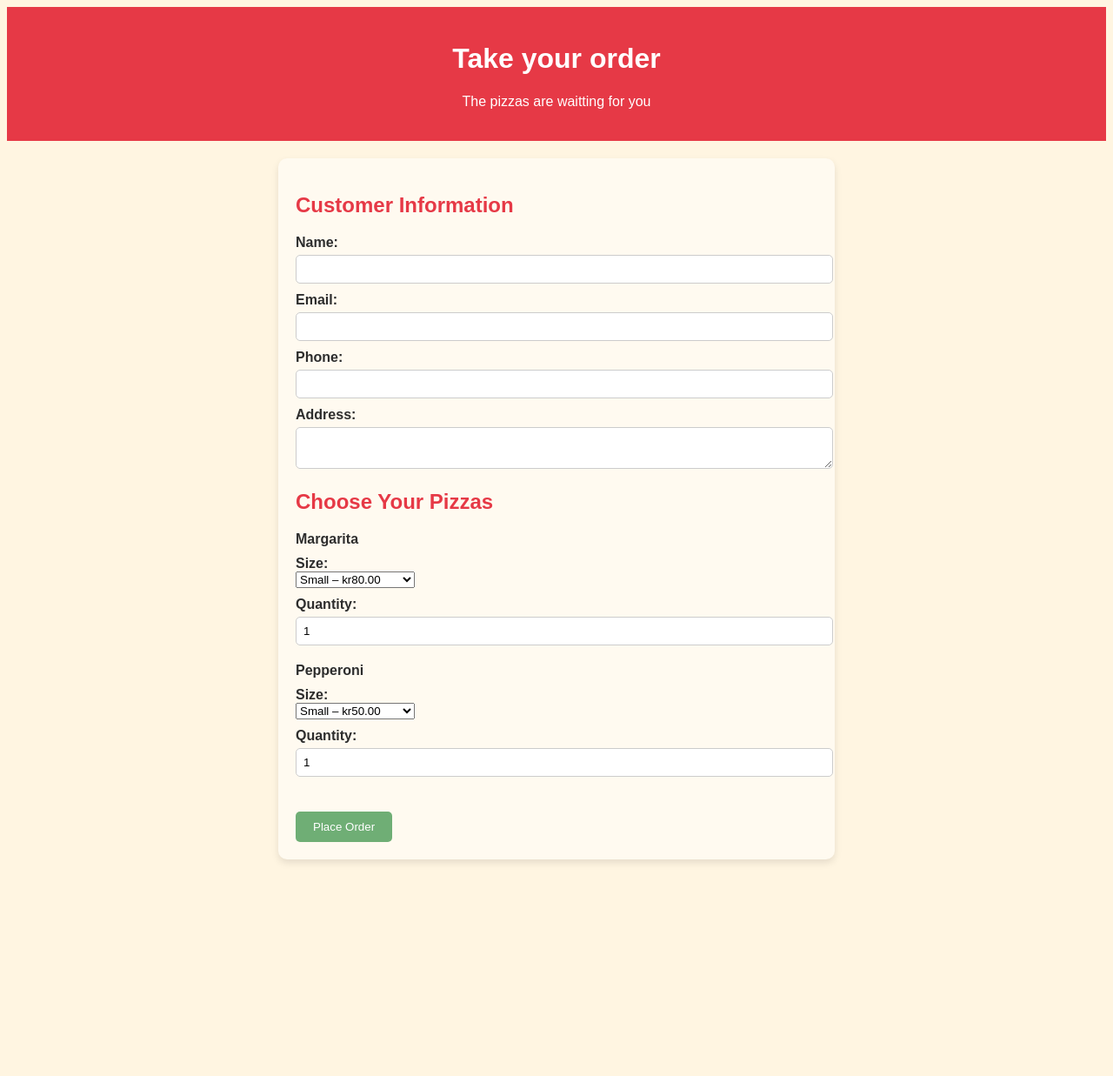
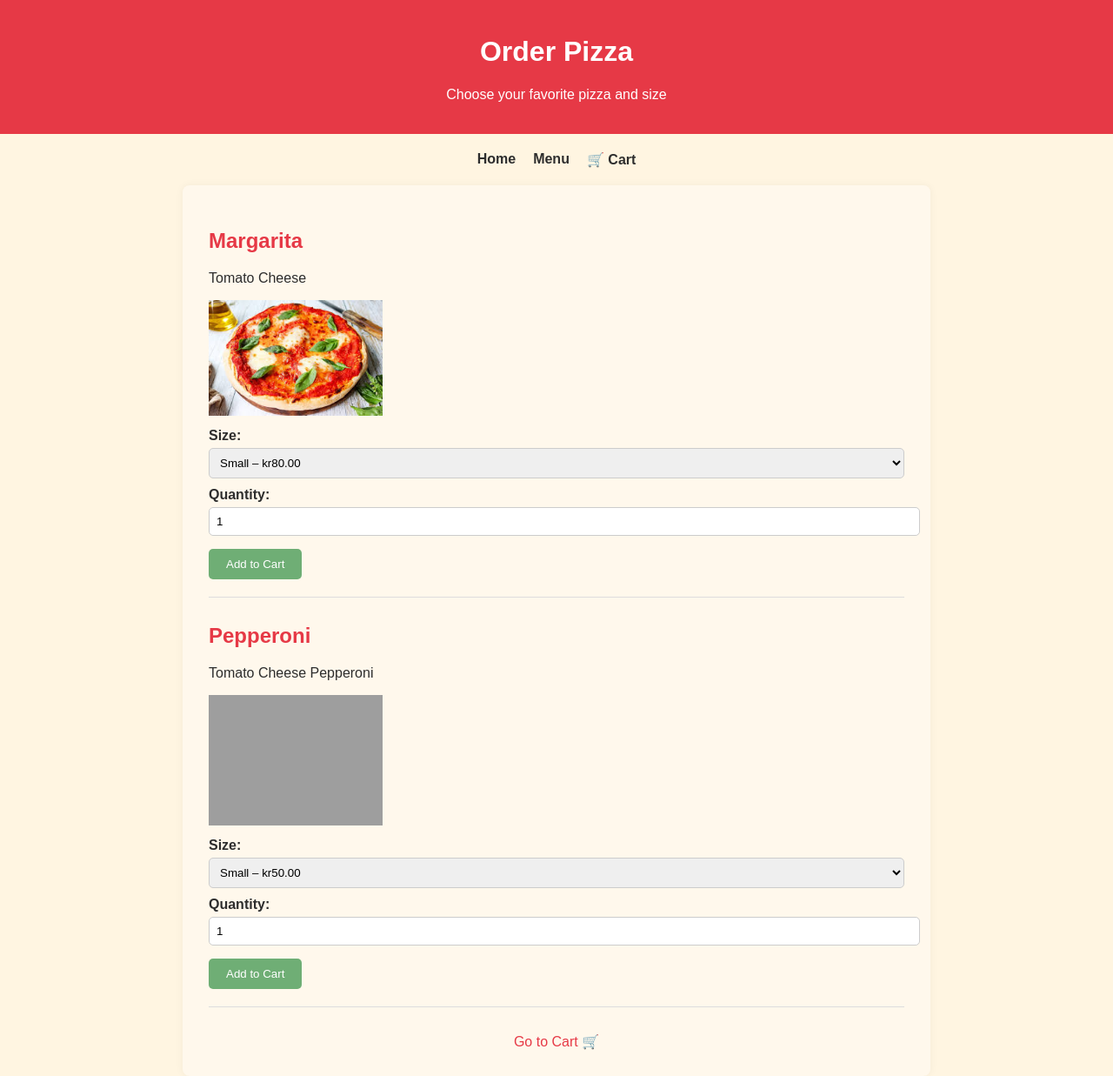
Before and after one commit to sindrenv/Pizza-Website, a Django app: page /order/ in a window 1280 px wide. Shown: the whole page at 87% size. Before the commit the page ends 992 px from the top, so only its background shows below. Run offline with Django 5.2, Linux system fonts and the light colour scheme; data comes from the database, SQL or seed files in the repository; both versions use the stored data as it was after the commit; grey boxes are pictures that could not be loaded.

Commit message:
Changes 13/04

```diff
--- a/Pizza_App/templates/order.html
+++ b/Pizza_App/templates/order.html
@@ -1,13 +1,11 @@
 <!DOCTYPE html>
 <html lang="en">
-
 <head>
     <meta charset="UTF-8">
-    <meta name="viewport" content="width=device-width, initial-scale=1.0">
-    <title>The Pizzería</title>
+    <title>Order Pizza - La Pizzería</title>
     <style>
         body {
-            margin: 100;
+            margin: 0;
             font-family: Arial, sans-serif;
             background-color: #FFF5E1;
             color: #2D2D2D;
@@ -33,120 +31,120 @@
             font-weight: bold;
         }
 
-        section {
-            padding: 20px;
-            text-align: center;
+        .order-section {
+            max-width: 800px;
+            margin: 0 auto;
+            background-color: #fff8ec;
+            padding: 30px;
+            border-radius: 8px;
+            box-shadow: 0 0 10px rgba(0,0,0,0.05);
         }
 
-        .cta-button {
-            display: inline-block;
-            padding: 10px 20px;
-            background-color: #6FAE75;
-            color: white;
-            text-decoration: none;
-            border-radius: 5px;
-            margin-top: 20px;
+        h2 {
+            color: #E63946;
         }
 
-        footer {
-            background-color: #E63946;
-            color: white;
-            text-align: center;
-            padding: 10px;
-            position: relative;
-            bottom: 0;
-            width: 100%;
-        }
-    </style>
-</head>
-
-<header>
-    <h1>Take your order</h1>
-    <p>The pizzas are waitting for you</p>
-</header>
-
-
-
-    <form method="post" class="order-form">
-        {% csrf_token %}
-
-        <h2>Customer Information</h2>
-        <label>Name:</label>
-        <input type="text" name="name" required><br>
-
-        <label>Email:</label>
-        <input type="email" name="email" required><br>
-
-        <label>Phone:</label>
-        <input type="text" name="phone" required><br>
-
-        <label>Address:</label>
-        <textarea name="address" required></textarea><br>
-
-        <h2>Choose Your Pizzas</h2>
-
-        {% for pizza in pizzas %}
-        <div style="margin-bottom: 20px;">
-          <strong>{{ pizza.name }}</strong><br>
-
-          <label for="size_{{ pizza.id }}">Size:</label>
-          <select name="pizza_size_id_{{ pizza.id }}">
-            {% for size in pizza.sizes.all %}
-              <option value="{{ size.id }}">{{ size.get_size_display }} – kr{{ size.price }}</option>
-            {% endfor %}
-          </select>
-
-          <label for="quantity_{{ pizza.id }}">Quantity:</label>
-          <input type="number" name="quantity_{{ pizza.id }}" value="1" min="0">
-        </div>
-      {% endfor %}
-
-        <button type="submit">Place Order</button>
-    </form>
-
-    <style>
-        .order-form {
-            max-width: 600px; /* Limita el ancho del formulario */
-            margin: 20px auto; /* Centra el formulario */
-            padding: 20px;
-            background-color: #FFFAF0; /* Color de fondo */
-            border-radius: 10px; /* Bordes redondeados */
-            box-shadow: 0 4px 8px rgba(0, 0, 0, 0.1); /* Sombra suave */
+        .pizza-block {
+            margin-bottom: 30px;
+            border-bottom: 1px solid #ddd;
+            padding-bottom: 20px;
         }
 
-        .order-form h2 {
-            color: #E63946; /* Color del título */
+        .pizza-block:last-child {
+            border-bottom: none;
         }
 
-        .order-form label {
-            display: block; /* Muestra las etiquetas en bloque */
+        label {
+            display: block;
             margin-top: 10px;
             font-weight: bold;
         }
 
-        .order-form input,
-        .order-form textarea {
-            width: 100%; /* Ajusta al ancho del formulario */
+        select, input[type="number"] {
+            width: 100%;
             padding: 8px;
             margin-top: 5px;
             border: 1px solid #ccc;
             border-radius: 5px;
         }
 
-        .order-form button {
+        button {
             background-color: #6FAE75;
             color: white;
             padding: 10px 20px;
+            margin-top: 15px;
             border: none;
             border-radius: 5px;
             cursor: pointer;
-            margin-top: 20px;
         }
 
-        .order-form button:hover {
-            background-color: #5A9E64; /* Cambio de color al pasar el cursor */
+        button:hover {
+            background-color: #5A9E64;
+        }
+
+        .cart-link {
+            display: block;
+            text-align: center;
+            margin-top: 20px;
+            font-size: 16px;
+        }
+
+        .cart-link a {
+            color: #E63946;
+            text-decoration: none;
+        }
+
+        .cart-link a:hover {
+            text-decoration: underline;
         }
     </style>
+</head>
 
+<body>
 
+<header>
+    <h1>Order Pizza</h1>
+    <p>Choose your favorite pizza and size</p>
+</header>
+
+<nav>
+    <a href="{% url 'home' %}">Home</a>
+    <a href="{% url 'menu' %}">Menu</a>
+    <a href="{% url 'view_cart' %}">🛒 Cart</a>
+</nav>
+
+<section class="order-section">
+    {% for pizza in pizzas %}
+        <div class="pizza-block">
+            <h2>{{ pizza.name }}</h2>
+            <p>{{ pizza.description }}</p>
+            {% if pizza.image %}
+                <img src="{{ pizza.image.url }}" alt="{{ pizza.name }}" width="200">
+            {% endif %}
+
+            <form method="post" action="{% url 'add_to_cart' %}">
+                {% csrf_token %}
+                <input type="hidden" name="pizza_id" value="{{ pizza.id }}">
+
+                <label for="size_{{ pizza.id }}">Size:</label>
+                <select name="size_id" id="size_{{ pizza.id }}" required>
+                    {% for size in pizza.sizes.all %}
+                        <option value="{{ size.id }}">{{ size.get_size_display }} – kr{{ size.price }}</option>
+                    {% endfor %}
+                </select>
+
+                <label for="quantity_{{ pizza.id }}">Quantity:</label>
+                <input type="number" name="quantity" id="quantity_{{ pizza.id }}" value="1" min="1">
+
+                <button type="submit">Add to Cart</button>
+            </form>
+        </div>
+    {% endfor %}
+
+    <div class="cart-link">
+        <a href="{% url 'view_cart' %}">Go to Cart 🛒</a>
+    </div>
+</section>
+
+</body>
 </html>
--- a/Pizza_App/views.py
+++ b/Pizza_App/views.py
@@ -91,6 +91,77 @@ def order(request):
 def confirmation(request):
     return render(request, 'confirmation.html')
 
+def add_to_cart(request):
+    if request.method == 'POST':
+        pizza_id = request.POST.get('pizza_id')
+        size_id = request.POST.get('size_id')
+        quantity = int(request.POST.get('quantity'))
+
+        pizza_size = PizzaSize.objects.get(id=size_id)
+
+        item = {
+            'pizza_id': pizza_id,
+            'pizza_name': pizza_size.pizza.name,
+            'size_id': size_id,
+            'size_label': pizza_size.get_size_display(),
+            'price': float(pizza_size.price),
+            'quantity': quantity
+        }
+
+        cart = request.session.get('cart', [])
+        cart.append(item)
+        request.session['cart'] = cart
+
+        return redirect('view_cart')
+
+    return redirect('menu')
+
+def view_cart(request):
+    cart = request.session.get('cart', [])
+    total = sum(item['price'] * item['quantity'] for item in cart)
+    return render(request, 'cart.html', {'cart': cart, 'total': total})
+
+def clear_cart(request):
+    request.session['cart'] = []
+    return redirect('view_cart')
+
+def checkout(request):
+    if request.method == 'POST':
+        name = request.POST['name']
+        email = request.POST['email']
+        phone = request.POST['phone']
+        address = request.POST['address']
+        cart = request.session.get('cart', [])
+
+        customer, created = Customer.objects.get_or_create(
+            email=email,
+            defaults={'name': name, 'phone': phone, 'address': address}
+        )
+
+        order = Order.objects.create(customer=customer, total=0)
+        total = 0
+
+        for item in cart:
+            pizza_size = PizzaSize.objects.get(id=item['size_id'])
+            quantity = int(item['quantity'])
+            total += pizza_size.price * quantity
+
+            OrderPizza.objects.create(
+                order=order,
+                pizza=pizza_size.pizza,
+                quantity=quantity,
+                price_at_time=pizza_size.price
+            )
+
+        order.total = total
+        order.save()
+
+        request.session['cart'] = []  # Clear cart
+
+        return render(request, 'confirmation.html', {'order': order})
+
+    return redirect('view_cart')
+
 
 def register_view(request):
     if request.method == "POST":
--- a/Pizza_Restaurant/urls.py
+++ b/Pizza_Restaurant/urls.py
@@ -29,7 +29,13 @@ urlpatterns = [
     path('order/success/', views.confirmation, name='order_success'),
     path('login/', views.login_view, name='login'),
     path('register/', views.register_view, name='register'),
-    path('confirmation/<int:order_id>/', confirmation, name='confirmation')
+    path('confirmation/<int:order_id>/', confirmation, name='confirmation'),
+
+    # 🛒 Shopping Cart URLs
+    path('add-to-cart/', views.add_to_cart, name='add_to_cart'),
+    path('cart/', views.view_cart, name='view_cart'),
+    path('checkout/', views.checkout, name='checkout'),
+    path('clear-cart/', views.clear_cart, name='clear_cart')
 ]
 
 
```
Also changed, not shown: Pizza_App/templates/cart.html (added, +116 -0 lines), db.sqlite3.
